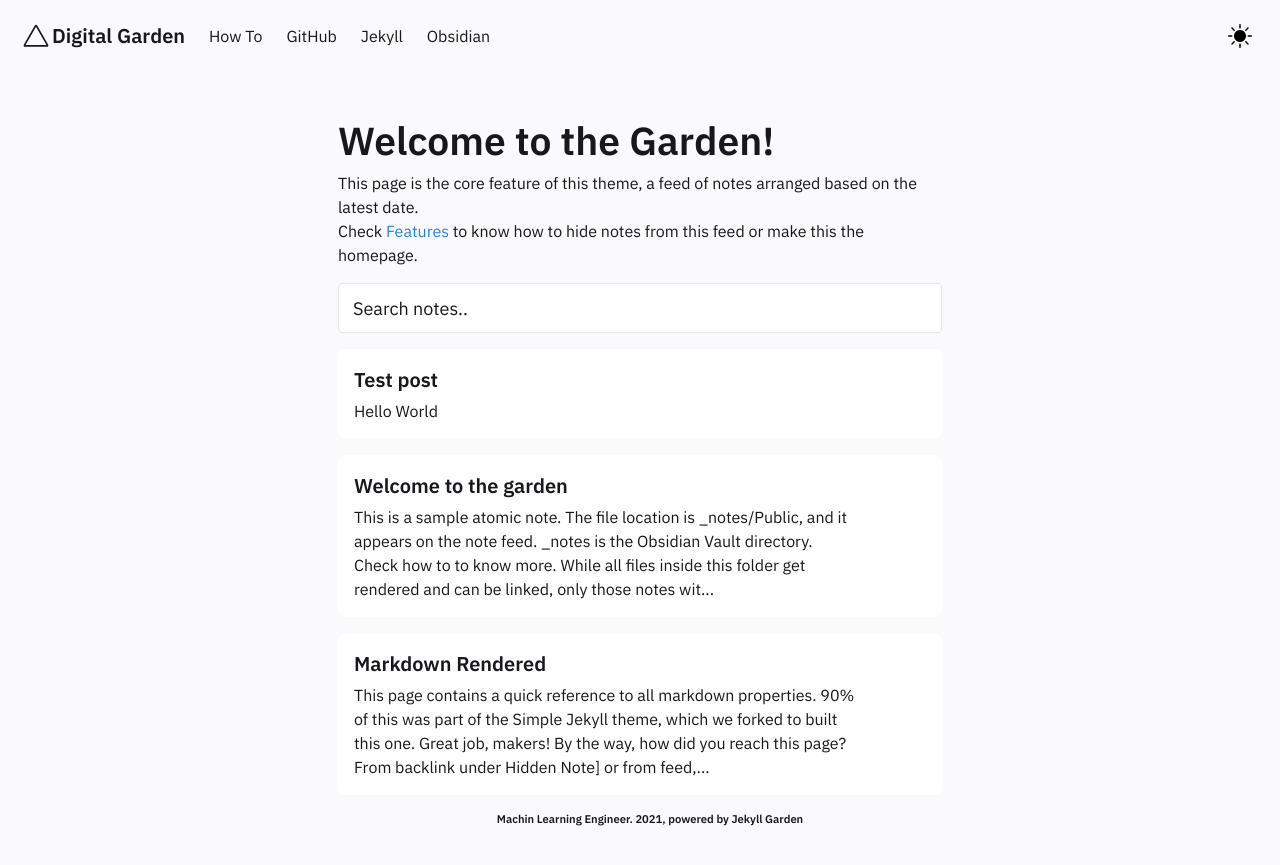
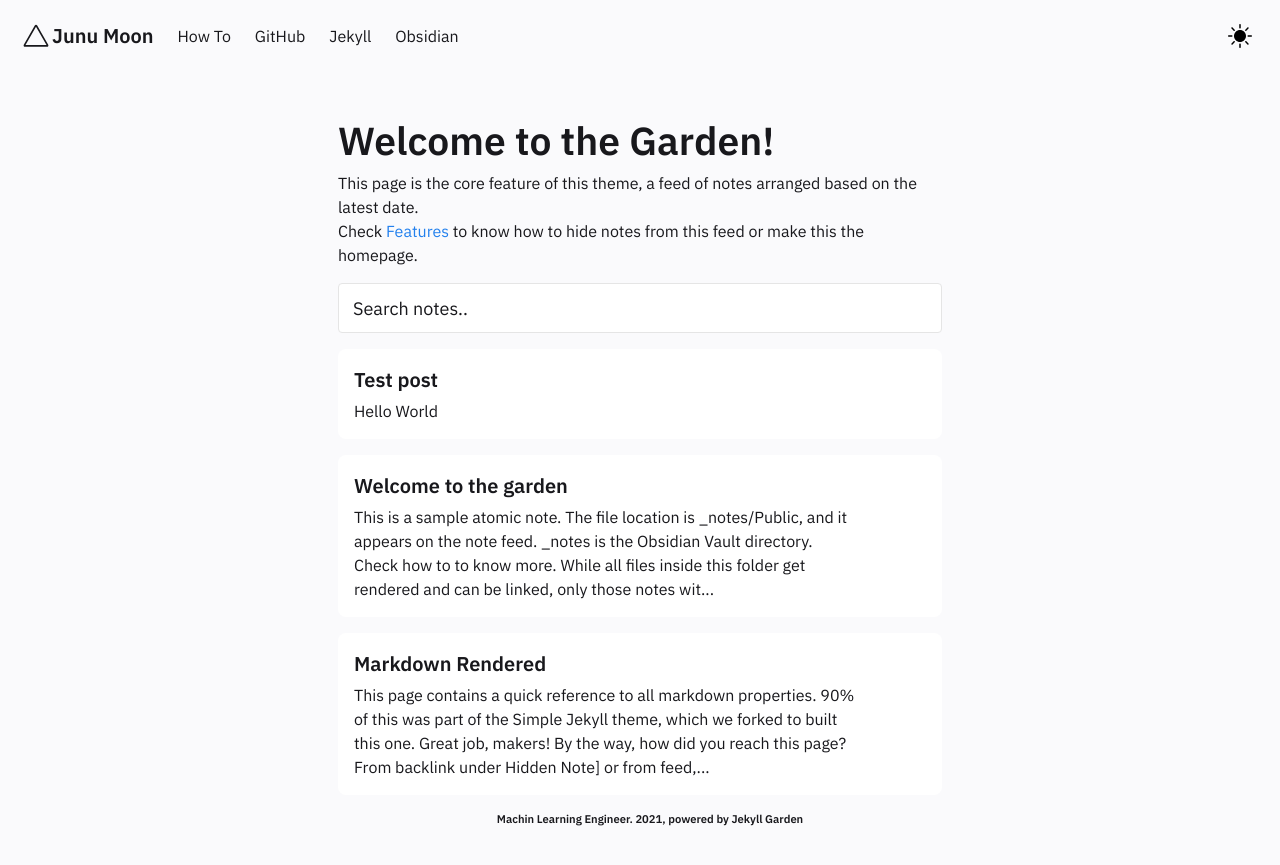
Before and after one commit to junuMoon/junuMoon.github.io, a Jekyll site: the page built from pages/index.md, in a window 1280 px wide. Shown: the top 865 px of the page. Built offline with Jekyll 4.4.1, drawn with Linux system fonts in a browser that asks for light colours.

Commit message:
update blog title

```diff
--- a/_includes/Header.html
+++ b/_includes/Header.html
@@ -35,7 +35,7 @@
         <svg width="32" height="32" viewBox="0 0 80 80" fill="none" xmlns="http://www.w3.org/2000/svg">
           <path fill-rule="evenodd" clip-rule="evenodd" d="M36.9477 13.7742C38.3043 11.4086 41.6957 11.4086 43.0523 13.7742L70.5226 61.6774C71.8791 64.043 70.1834 67 67.4703 67H12.5297C9.81658 67 8.12089 64.043 9.47744 61.6774L36.9477 13.7742ZM40 16.9677L13.7506 62.7419H66.2494L40 16.9677Z" fill="var(--text-main)"/>
         </svg>
-        <h4>Digital Garden</h4>
+        <h4>Junu Moon</h4>
       </a>
       <div class="navbar-item navbar-dark-mode__mobile is-hidden-tablet" onclick="modeSwitcher()">
         <div class="buttons">
```
